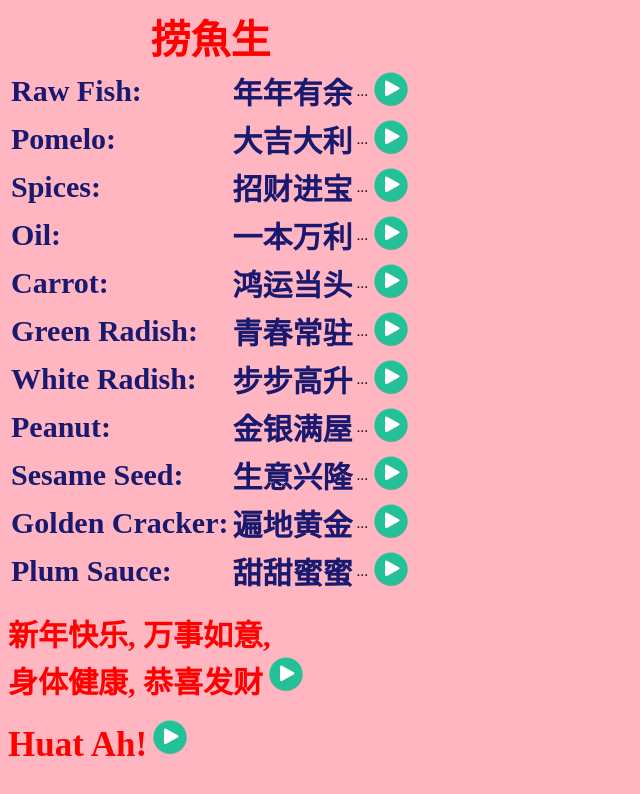
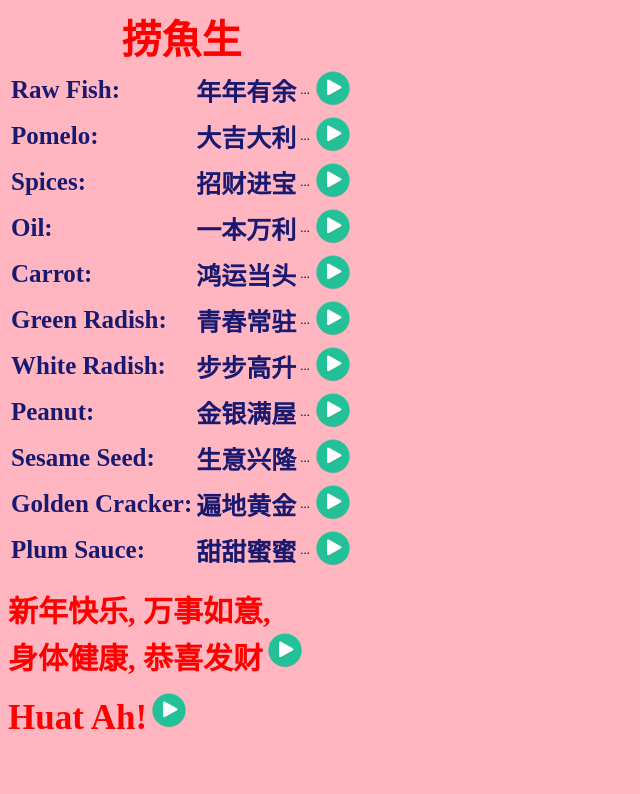
Before and after one commit to orbifusion/orbifusion, a plain HTML site: page index.html in a window 1280 px wide. Shown: the whole page, without its empty margins (0-640 px from the left). Drawn offline with Linux system fonts and the light colour scheme.

Commit message:
Update index.html
Changed font size of words from 30 to 25 pixels

```diff
--- a/index.html
+++ b/index.html
@@ -10,14 +10,14 @@
         <meta http-equiv="X-UA-Compatible" content="ie=edge">
         <title>Auspicious phrases for 捞魚生</title>
     </head>
-    <body style="background-color: LightPink; font-size: 1.2vw;">
+    <body style="background-color: LightPink; font-size: 1.0vw;">
 
         <table>
             <caption><strong style="font-size: 40px; color: red">捞魚生</strong></caption>
 
             <tr>
-                <td><strong style="font-size: 30px; color: midnightblue">Raw Fish:</strong></td>
-                <td><strong style="font-size: 30px; color: midnightblue">年年有余</strong></td>
+                <td><strong style="font-size: 25px; color: midnightblue">Raw Fish:</strong></td>
+                <td><strong style="font-size: 25px; color: midnightblue">年年有余</strong></td>
                 <td>...</td>
                 <td><a href="javascript:void(0);" onclick="playSound('raw_fish_play')">
                     <img src="music_play_green.png" alt="Sound File"></a>
@@ -25,8 +25,8 @@
             </tr>
 
             <tr>
-                <td><strong style="font-size: 30px; color: midnightblue">Pomelo:</strong></td>
-                <td><strong style="font-size: 30px; color: midnightblue">大吉大利</strong></td>
+                <td><strong style="font-size: 25px; color: midnightblue">Pomelo:</strong></td>
+                <td><strong style="font-size: 25px; color: midnightblue">大吉大利</strong></td>
                 <td>...</td>
                 <td><a href="javascript:void(0);" onclick="playSound('pomelo_play')">
                     <img src="music_play_green.png" alt="Sound File"></a>
@@ -34,72 +34,72 @@
             </tr>
 
             <tr>
-                <td><strong style="font-size: 30px; color: midnightblue">Spices:</strong></td>
-                <td><strong style="font-size: 30px; color: midnightblue">招财进宝</strong></td>
+                <td><strong style="font-size: 25px; color: midnightblue">Spices:</strong></td>
+                <td><strong style="font-size: 25px; color: midnightblue">招财进宝</strong></td>
                 <td>...</td>
                 <td><a href="javascript:void(0);" onclick="playSound('spices_play')">
                     <img src="music_play_green.png" alt="Sound File"></a>
                 </td>
             </tr>
             <tr>
-                <td><strong style="font-size: 30px; color: midnightblue">Oil:</strong></td>
-                <td><strong style="font-size: 30px; color: midnightblue">一本万利</strong></td>
+                <td><strong style="font-size: 25px; color: midnightblue">Oil:</strong></td>
+                <td><strong style="font-size: 25px; color: midnightblue">一本万利</strong></td>
                 <td>...</td>
                 <td><a href="javascript:void(0);" onclick="playSound('oil_play')">
                     <img src="music_play_green.png" alt="Sound File"></a>
                 </td>
             </tr>
             <tr>
-                <td><strong style="font-size: 30px; color: midnightblue">Carrot:</strong></td>
-                <td><strong style="font-size: 30px; color: midnightblue">鸿运当头</strong></td>
+                <td><strong style="font-size: 25px; color: midnightblue">Carrot:</strong></td>
+                <td><strong style="font-size: 25px; color: midnightblue">鸿运当头</strong></td>
                 <td>...</td>
                 <td><a href="javascript:void(0);" onclick="playSound('carrot_play')">
                     <img src="music_play_green.png" alt="Sound File"></a>
                 </td>
             </tr>
             <tr>
-                <td><strong style="font-size: 30px; color: midnightblue">Green Radish:</strong></td>
-                <td><strong style="font-size: 30px; color: midnightblue">青春常驻</strong></td>
+                <td><strong style="font-size: 25px; color: midnightblue">Green Radish:</strong></td>
+                <td><strong style="font-size: 25px; color: midnightblue">青春常驻</strong></td>
                 <td>...</td>
                 <td><a href="javascript:void(0);" onclick="playSound('green_radish_play')">
                     <img src="music_play_green.png" alt="Sound File"></a>
                 </td>
             </tr>
             <tr>
-                <td><strong style="font-size: 30px; color: midnightblue">White Radish:</strong></td>
-                <td><strong style="font-size: 30px; color: midnightblue">步步高升</strong></td>
+                <td><strong style="font-size: 25px; color: midnightblue">White Radish:</strong></td>
+                <td><strong style="font-size: 25px; color: midnightblue">步步高升</strong></td>
                 <td>...</td>
                 <td><a href="javascript:void(0);" onclick="playSound('white_radish_play')">
                     <img src="music_play_green.png" alt="Sound File"></a>
                 </td>
             </tr>
             <tr>
-                <td><strong style="font-size: 30px; color: midnightblue">Peanut:</strong></td>
-                <td><strong style="font-size: 30px; color: midnightblue">金银满屋</strong></td>
+                <td><strong style="font-size: 25px; color: midnightblue">Peanut:</strong></td>
+                <td><strong style="font-size: 25px; color: midnightblue">金银满屋</strong></td>
                 <td>...</td>
                 <td><a href="javascript:void(0);" onclick="playSound('peanut_play')">
                     <img src="music_play_green.png" alt="Sound File"></a>
                 </td>
             </tr>
             <tr>
-                <td><strong style="font-size: 30px; color: midnightblue">Sesame Seed:</strong></td>
-                <td><strong style="font-size: 30px; color: midnightblue">生意兴隆</strong></td>
+                <td><strong style="font-size: 25px; color: midnightblue">Sesame Seed:</strong></td>
+                <td><strong style="font-size: 25px; color: midnightblue">生意兴隆</strong></td>
                 <td>...</td>
                 <td><a href="javascript:void(0);" onclick="playSound('sesame_seed_play')">
                     <img src="music_play_green.png" alt="Sound File"></a>
                 </td>
             </tr>
             <tr>
-                <td><strong style="font-size: 30px; color: midnightblue">Golden Cracker:</strong></td>
-                <td><strong style="font-size: 30px; color: midnightblue">遍地黄金</strong></td>
+                <td><strong style="font-size: 25px; color: midnightblue">Golden Cracker:</strong></td>
+                <td><strong style="font-size: 25px; color: midnightblue">遍地黄金</strong></td>
                 <td>...</td>
                 <td><a href="javascript:void(0);" onclick="playSound('golden_cracker_play')">
                     <img src="music_play_green.png" alt="Sound File"></a>
                 </td>
             </tr>
             <tr>
-                <td><strong style="font-size: 30px; color: midnightblue">Plum Sauce:</strong></td>
-                <td><strong style="font-size: 30px; color: midnightblue">甜甜蜜蜜</strong></td>
+                <td><strong style="font-size: 25px; color: midnightblue">Plum Sauce:</strong></td>
+                <td><strong style="font-size: 25px; color: midnightblue">甜甜蜜蜜</strong></td>
                 <td>...</td>
                 <td><a href="javascript:void(0);" onclick="playSound('plum_sauce_play')">
                     <img src="music_play_green.png" alt="Sound File"></a>
```
